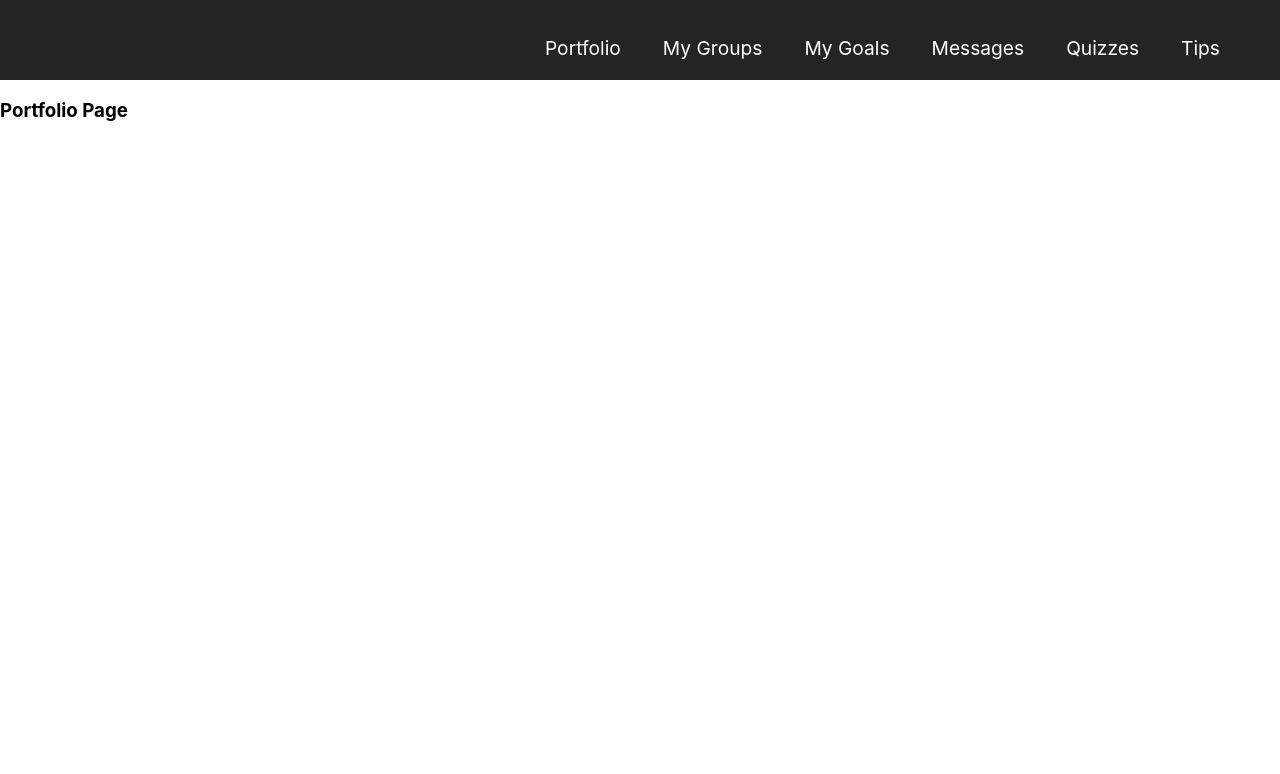
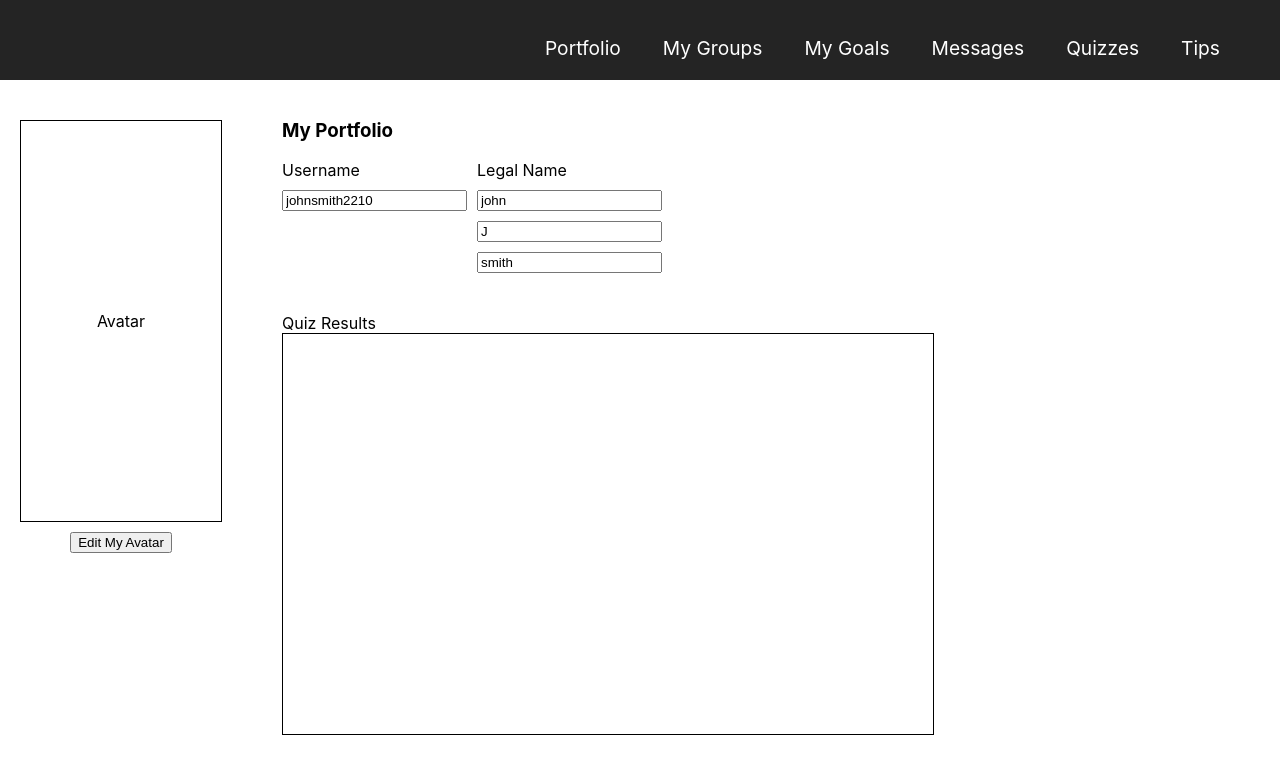
Before and after one commit to FeelingA1/HIPAAtar, a React (Create React App) app in the folder web-app/: page / in a window 1280 px wide. Shown: the top 774 px of the page. Built offline with nearby package versions, Linux system fonts and the light colour scheme.

Commit message:
Everything except Message box implemented

```diff
--- /dev/null
+++ b/web-app/src/pages/Portfolio.css
@@ -0,0 +1,59 @@
+.portfolio-container {
+    display: flex;
+    margin: 20px;
+    display: flex;
+    align-items: flex-start;
+
+}
+
+.avatar-field {
+    margin-right: 60px;
+    margin-top: 20px;
+}
+.legal-name{
+    padding-top: 10px;
+}
+
+input{
+    display: flex;
+    margin-right: 10px;
+    margin-top: 10px;
+}
+
+label {
+    display: inline-grid;
+}
+
+.block {
+    display: inline;
+}
+
+.avatar-box {
+    width: 200px;
+    height: 400px;
+    border: 1px solid #000;
+    display: flex;
+    align-items: center;
+    justify-content: center;
+}
+
+.quiz-results {
+    margin-top: 40px
+}
+
+.quiz-results-box {
+    width: 650px;
+    height: 400px;
+    border: 1px solid #000;
+    display: flex;
+    align-items: center;
+    justify-content: center;
+}
+
+.edit-avatar-btn {
+    display: flex;
+
+    margin-left: auto;
+    margin-right: auto;
+    margin-top: 10px;
+}
--- a/web-app/src/pages/Portfolio.js
+++ b/web-app/src/pages/Portfolio.js
@@ -1,8 +1,46 @@
 import React from 'react';
+import './Portfolio.css';
 const Portfolio = () =>{
   return (
-    <div>
-      <h3>Portfolio Page</h3>
+    <div className="portfolio-container">
+      <div className="avatar-field">
+        <div className= "avatar-box">
+          Avatar {/*place avatar component here*/}
+        </div>
+
+        <button className="edit-avatar-btn">Edit My Avatar</button>
+      </div>
+
+      <div className="information-field">
+        <h3>My Portfolio</h3>
+        <form>
+          <label>
+
+          Username
+          <input type="text" name ="username" value="johnsmith2210" readOnly/>
+
+          </label>
+            <label >
+            Legal Name
+
+            <input className = "block" type="text" name ="firstname" value="john"/>
+            <input className = "block" type="text" name ="middlename" value="J"/>
+            <input className = "block" type="text" name ="lastname" value="smith"/>
+          </label>
+
+
+        </form>
+
+        <div className="quiz-results">
+          <label>
+            Quiz Results
+          </label>
+          <div className="quiz-results-box">
+            {/*place quiz results here here*/}
+          </div>
+        </div>
+      </div>
+
 
     </div>
   );
```
